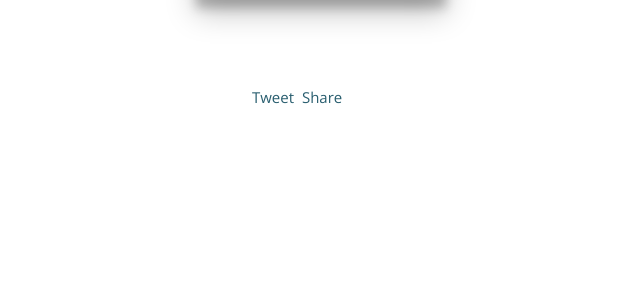
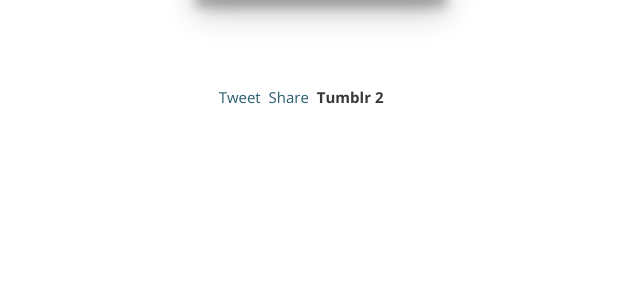
Before and after one commit to degeist/book-cover-generator, a Django app: template bcg/templates/view.html in a window 1280 px wide. Shown: the part 432-732 px from the top of the page, without its empty margins (319-959 px from the left). Run offline with Django 3.2, Linux system fonts and the light colour scheme; the template is opened without the code that fills it: most values are stand-ins (such as "Sample title", 1, 10 or a date in 2020); parts of the project's set-up code (start-up, migrations or seed data) failed here and were passed over; some libraries are stand-ins or nearby versions.

Commit message:
Another Tumblr share

```diff
--- a/bcg/templates/view.html
+++ b/bcg/templates/view.html
@@ -45,6 +45,13 @@
 							data-content="https://res.cloudinary.com/geist/image/upload/l_static:{{ cutout }}/l_static:danphil-headline.png,w_500,y_10,g_north/l_text:Open%20Sans_40_bold:{{ text|urlencode:"" }},g_south,y_50,w_500,c_fit,co_rgb:FFFFFF/w_500,h_660,c_fill/{{ version_id }}/{{ image_id }}.{{ image_extension }}"
 							data-caption="Dan and Phil go outside">
 						</a>
+
+						<b>Tumblr 2</b>
+
+
+							<a class="tumblr-share-button" data-color="blue" data-notes="none" href="https://embed.tumblr.com/share"></a>
+							<script>!function(d,s,id){var js,ajs=d.getElementsByTagName(s)[0];if(!d.getElementById(id)){js=d.createElement(s);js.id=id;js.src="https://secure.assets.tumblr.com/share-button.js";ajs.parentNode.insertBefore(js,ajs);}}(document, "script", "tumblr-js");</script>
+						</a>
 				  </li>
 				  <li>
 						<a href="http://res.cloudinary.com/geist/image/upload/l_static:{{ cutout }}/l_static:danphil-headline.png,w_500,y_10,g_north/l_text:Open%20Sans_40_bold:{{ text|urlencode:"" }},g_south,y_50,w_500,c_fit,co_rgb:FFFFFF/w_500,h_660,c_fill/{{ version_id }}/{{ image_id }}.{{ image_extension }}" download="DanAndPhilGoOutside.jpg">
```
